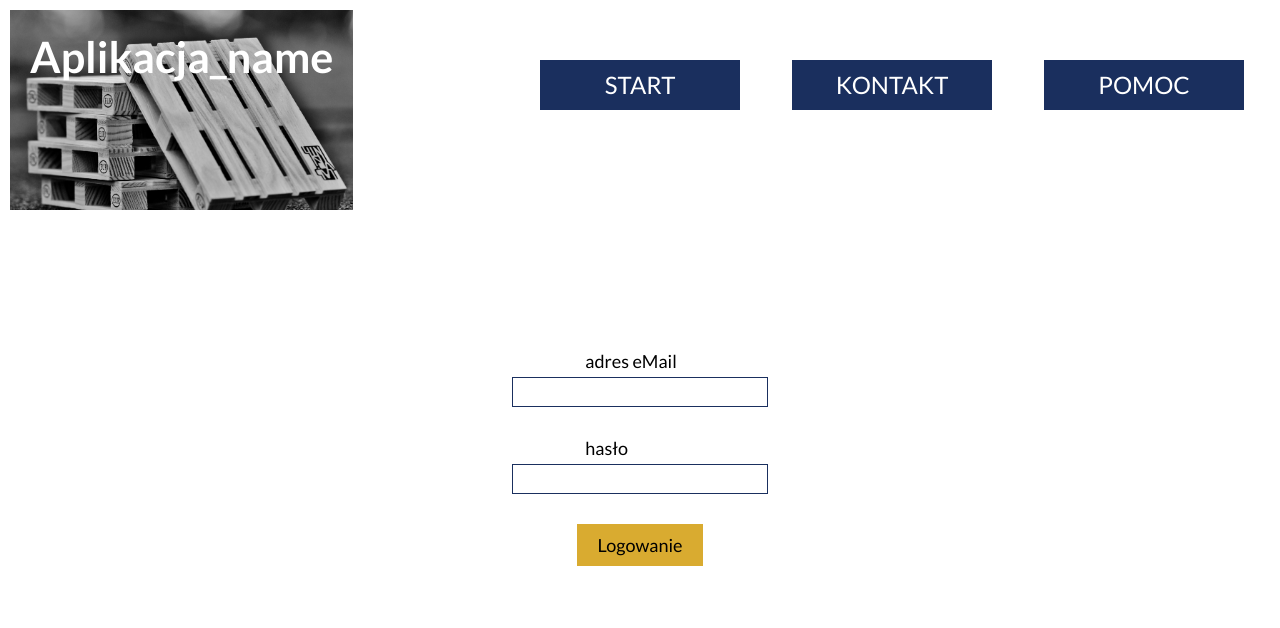
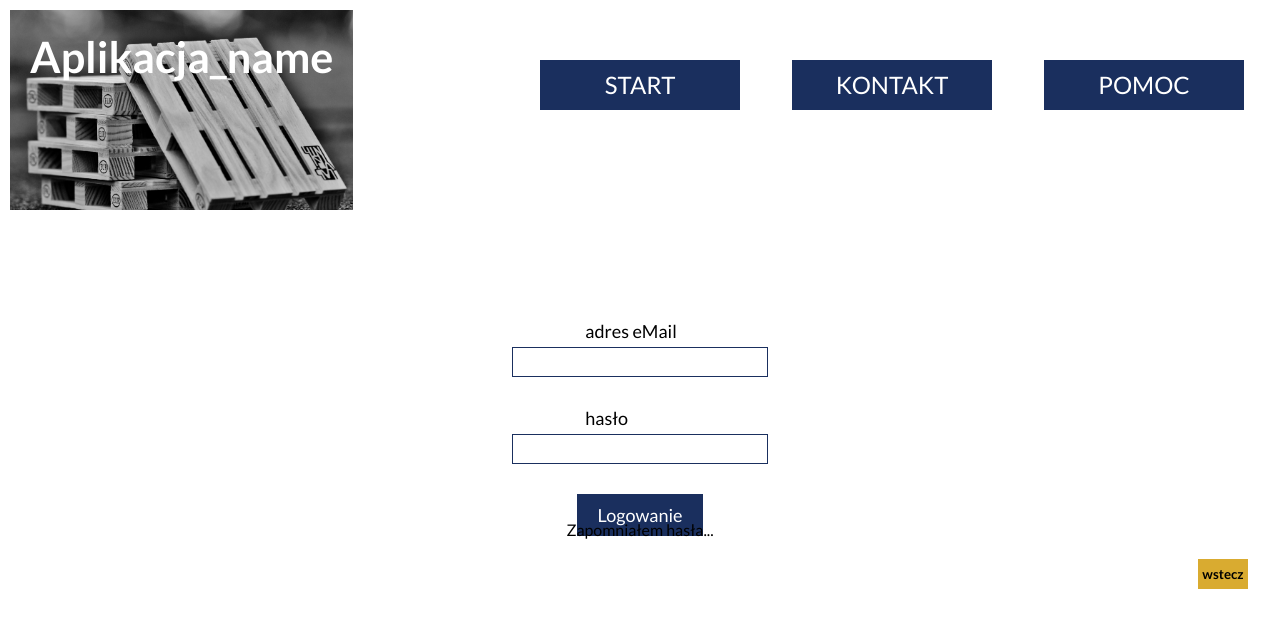
Before and after one commit to logappopen/Log_app, a React (Create React App) app in the folder log_app/: page /login in a window 1280 px wide. Shown: the top 628 px of the page. Built offline with nearby package versions, Linux system fonts and the light colour scheme.

Commit message:
add returnButton component an update loinPage

```diff
--- /dev/null
+++ b/log_app/src/components/ReturnButton.js
@@ -0,0 +1,14 @@
+import React from "react";
+import { useHistory } from "react-router-dom";
+
+const ReturnButton = () => {
+  const history = useHistory();
+  const handleOnClick = () => history.goBack();
+  return (
+    <button className="returnButton" onClick={handleOnClick}>
+      wstecz
+    </button>
+  );
+};
+
+export default ReturnButton;
--- a/log_app/src/pages/LoginPage.jsx
+++ b/log_app/src/pages/LoginPage.jsx
@@ -1,4 +1,7 @@
 import React from "react";
+import { NavLink } from "react-router-dom";
+
+import ReturnButton from "../components/ReturnButton";
 
 const LoginPage = () => {
   const handleOnPushEmail = () => {
@@ -40,6 +43,14 @@ const LoginPage = () => {
           Logowanie
         </button>
       </form>
+      <nav className="section-login__nav">
+        <ul>
+          <NavLink to="/">Zapomniałem hasła...</NavLink>
+        </ul>
+      </nav>
+      <div className="section-login__return-button">
+        <ReturnButton />
+      </div>
     </div>
   );
 };
--- a/log_app/src/scss/_homePage.scss
+++ b/log_app/src/scss/_homePage.scss
@@ -10,7 +10,7 @@
     flex-basis: 20%;
   }
   &__section {
-    flex-basis: 70%;
+    flex-basis: 60%;
   }
   &__footer {
     flex-basis: 10%;
--- a/log_app/src/scss/_loginPage.scss
+++ b/log_app/src/scss/_loginPage.scss
@@ -1,9 +1,26 @@
 .section-login {
+  position: relative;
   width: 95vw;
-  max-height: 100vh;
-  margin: 100px auto;
+  margin: 70px auto;
   &__form {
     margin: 0 auto;
+  }
+  &__nav {
+    ul {
+      margin-top: 30px;
+      list-style: none;
+      text-align: center;
+      a {
+        text-decoration: none;
+        color: $text-second-color;
+        cursor: pointer;
+      }
+    }
+  }
+  &__return-button {
+    position: absolute;
+    bottom: -50px;
+    right: 0;
   }
 }
 .login-form {
@@ -26,14 +43,15 @@
     margin: 30px;
     padding: 10px 20px;
     border: none;
-    background-color: $third-color;
+    background-color: $basic-color;
+    color: $text-first-color;
     font-size: $m-font-size;
     cursor: pointer;
     transition: 0.3s;
   }
   &__button:hover {
-    background-color: $basic-color;
-    color: $text-first-color;
+    background-color: $third-color;
+    color: $text-second-color;
   }
   @media (orientation: landscape) and (min-width: 1024px) {
     width: 30%;
--- /dev/null
+++ b/log_app/src/scss/_returnButton.scss
@@ -0,0 +1,13 @@
+.returnButton {
+  width: 50px;
+  height: 30px;
+  border: none;
+  background-color: $third-color;
+  font-weight: 700;
+  cursor: pointer;
+  transition: 0.3;
+}
+.returnButton:hover {
+  background-color: $second-color;
+  color: $text-first-color;
+}
--- a/log_app/src/scss/style.scss
+++ b/log_app/src/scss/style.scss
@@ -1,5 +1,6 @@
 @import "./reset";
 @import "./variables";
+@import "./returnButton";
 @import "./homePage";
 @import "./header";
 @import "./startPage";
```
Also changed, not shown: log_app/src/css/style.min.css, 1 other file (tests, documents, lock files or other folders).
